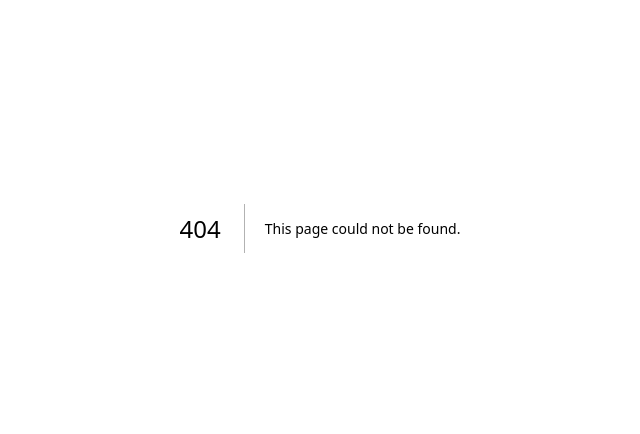
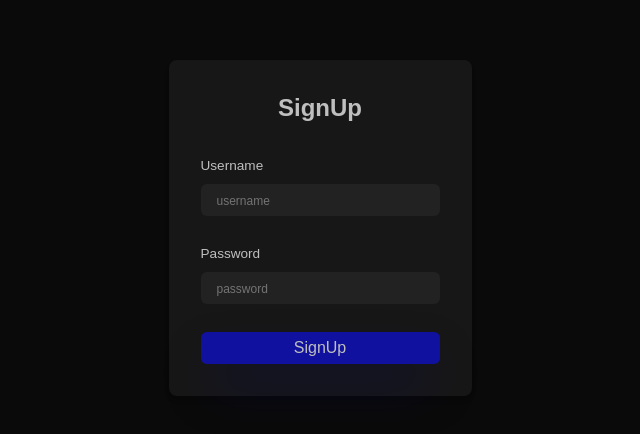
Before and after one commit to LahiruDilhara/webchat-frontend, a Next.js app in the folder webchat-web/: page /auth/signup in a window 1280 px wide. Before the commit this address had no page. Shown: the part 172-606 px from the top of the page, without its empty margins (320-960 px from the left). Built offline with nearby package versions, Linux system fonts and the light colour scheme; no server answers.

Commit message:
created the signup page and its functionalities

```diff
--- /dev/null
+++ b/webchat-web/src/app/auth/signup/page.tsx
@@ -0,0 +1,35 @@
+"use client";
+import { useSingUpViewModel } from "@/viewmodels/auth/useSignUpViewModel";
+import { useEffect } from "react";
+import { toast } from "react-toastify";
+
+const SignUpPage = () => {
+    const { username, updateUsername, password, updatePassword, error, isLoading, submit } = useSingUpViewModel();
+
+    useEffect(() => {
+        if (error) {
+            toast.error(error);
+        }
+    }, [error]);
+    return (
+        <div className="w-screen h-screen flex justify-center items-center">
+            <div className="bg-surface p-8 rounded-lg shadow-md text-on-surface flex flex-col gap-8 items-center">
+                <h1 className="text-2xl font-bold">SignUp</h1>
+                <form className="flex flex-col gap-7" onSubmit={e => { e.preventDefault(); submit() }}>
+                    <div className="flex flex-col gap-2">
+                        <label htmlFor="username" className="text-input-label">Username</label>
+                        <input className="bg-input px-4 py-1 rounded-md text-on-input placeholder:text-xs" value={username} type="text" id="username" name="username" placeholder="username" required onChange={e => updateUsername(e.target.value)} />
+                    </div>
+                    <div className="flex flex-col gap-2">
+                        <label className="text-input-label" htmlFor="password">Password</label>
+                        <input className="bg-input px-4 py-1 rounded-md text-on-input placeholder:text-xs" value={password} type="password" id="password" name="password" placeholder="password" required onChange={e => updatePassword(e.target.value)} />
+                    </div>
+                    <button className="bg-primary rounded-md px-8 py-1 hover:bg-primary-hover shadow-2xl shadow-shadow-primary cursor-grab" type="submit">{isLoading ? "Loading..." : "SignUp"}</button>
+                    {error && <div className="text-red-500">{error}</div>}
+                </form>
+            </div>
+        </div>
+    );
+}
+
+export default SignUpPage;
--- a/webchat-web/src/app/page.tsx
+++ b/webchat-web/src/app/page.tsx
@@ -11,7 +11,7 @@ export default function Home() {
 
   return (
     <>
-    <div className="bg-card-bg m-10 p-4 bg-amber-950 rounded-lg flex flex-col items-center">
+    <div className="bg-card-bg m-10 p-4 rounded-lg flex flex-col items-center">
       <h1 className="text-4xl bg-background rounded-4xl font-bold p-5">Lahiru Dilhara</h1>
       <h1 className="text-8xl m-20 flex font-extrabold">{counter}</h1>
       <button className="px-5 py-2 bg-primary text-on-primary rounded-2xl" onClick={()=>setCounter(counter+5)}>Increment</button>
--- /dev/null
+++ b/webchat-web/src/dto/auth/SignUpDto.ts
@@ -0,0 +1,4 @@
+export default interface SignUpDto {
+    username: string;
+    password: string;
+}
--- a/webchat-web/src/mapper/AuthMapper.ts
+++ b/webchat-web/src/mapper/AuthMapper.ts
@@ -1,5 +1,7 @@
 import LoginDto from "@/dto/auth/LoginDto";
+import SignUpDto from "@/dto/auth/SignUpDto";
 import LoginModel from "@/models/auth/LoginModel";
+import SignUpModel from "@/models/auth/SignUpModel";
 
 export default class AuthMapper {
     static loginModelToLoginDto(loginModel: LoginModel): LoginDto {
@@ -8,4 +10,11 @@ export default class AuthMapper {
             username: loginModel.username
         };
     }
+
+    static signUpModelToSignUpDto(signUpModel: SignUpModel): SignUpDto {
+        return {
+            username: signUpModel.username,
+            password: signUpModel.password
+        }
+    }
 }
--- a/webchat-web/src/models/auth/SignUpDto.ts
+++ b/webchat-web/src/models/auth/SignUpModel.ts
@@ -1,7 +1,7 @@
 import { errorToString } from "@/utils/JoiUtil";
 import Joi from "joi";
 
-export default class SignUpDto {
+export default class SignUpModel {
     username: string;
     password: string;
 
--- a/webchat-web/src/services/AuthService.ts
+++ b/webchat-web/src/services/AuthService.ts
@@ -1,6 +1,7 @@
 import LoginDto from "@/dto/auth/LoginDto";
 import API from "./BaseAPI";
 import TokenDto from "@/dto/auth/TokenDto";
+import SignUpDto from "@/dto/auth/SignUpDto";
 
 export default class AuthService {
 
@@ -10,4 +11,8 @@ export default class AuthService {
             token: response.data.token
         }
     }
+
+    static async singUp(signUpDto: SignUpDto): Promise<void> {
+        await API.post("/auth/signup", signUpDto)
+    }
 }
--- /dev/null
+++ b/webchat-web/src/viewmodels/auth/useSignUpViewModel.ts
@@ -0,0 +1,47 @@
+import AuthMapper from "@/mapper/AuthMapper";
+import SignUpModel from "@/models/auth/SignUpModel";
+import AuthService from "@/services/AuthService";
+import { useMutation } from "@tanstack/react-query";
+import { useState } from "react";
+
+export function useSingUpViewModel() {
+    const [username, setUsername] = useState("");
+    const [password, setPassword] = useState("");
+    const [error, setError] = useState<string | null>(null);
+
+    const updateUsername = (value: string) => setUsername(value);
+    const updatePassword = (value: string) => setPassword(value);
+
+
+    const mutation = useMutation({
+        mutationFn: AuthService.singUp,
+        onSuccess: (data) => {
+
+        },
+        onError: (error) => {
+            setError(error.message);
+        }
+    })
+
+    const submit = () => {
+        setError(null);
+        const signUpModel = new SignUpModel(username, password);
+        const error = signUpModel.validate();
+        if (error) {
+            setError(error);
+            return;
+        }
+        mutation.mutate(AuthMapper.signUpModelToSignUpDto(signUpModel));
+    }
+
+    return {
+        username,
+        updateUsername,
+        password,
+        updatePassword,
+        error,
+        isLoading: mutation.isPending,
+        submit
+    }
+
+}
```
